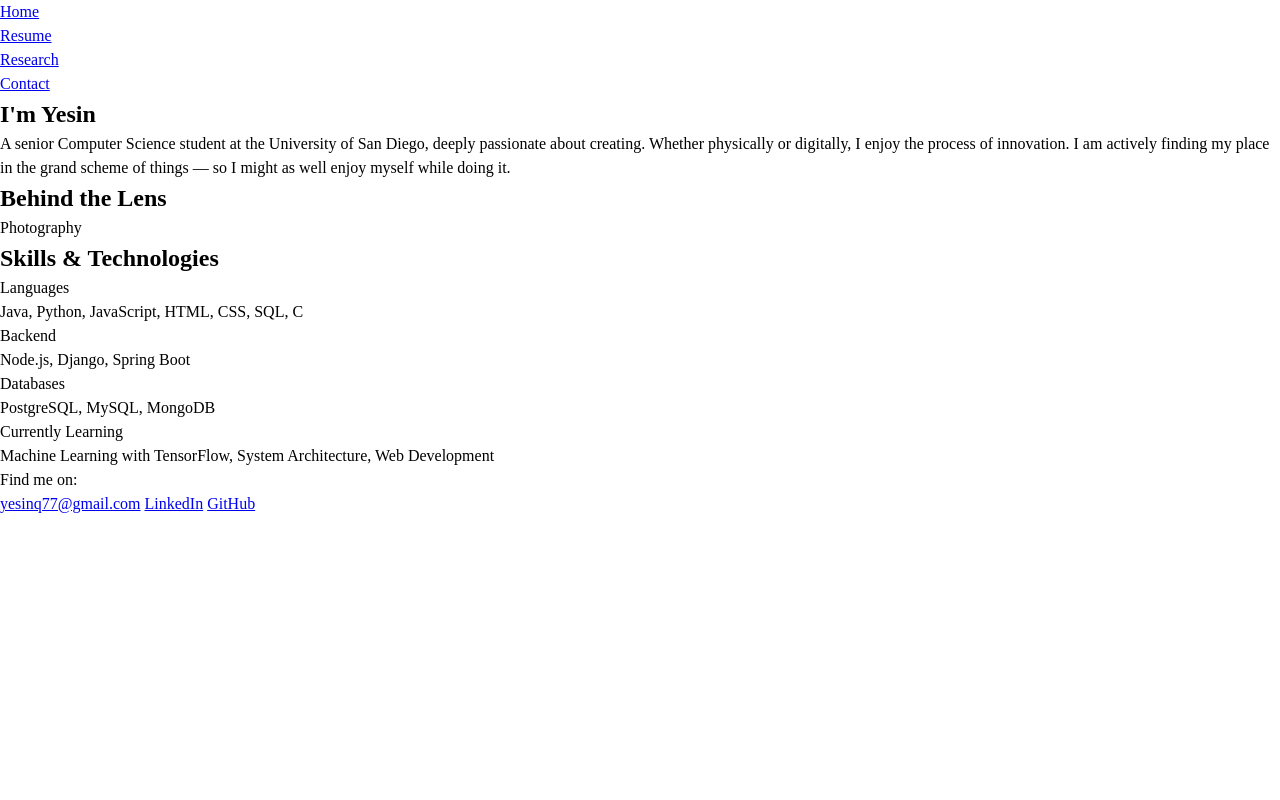
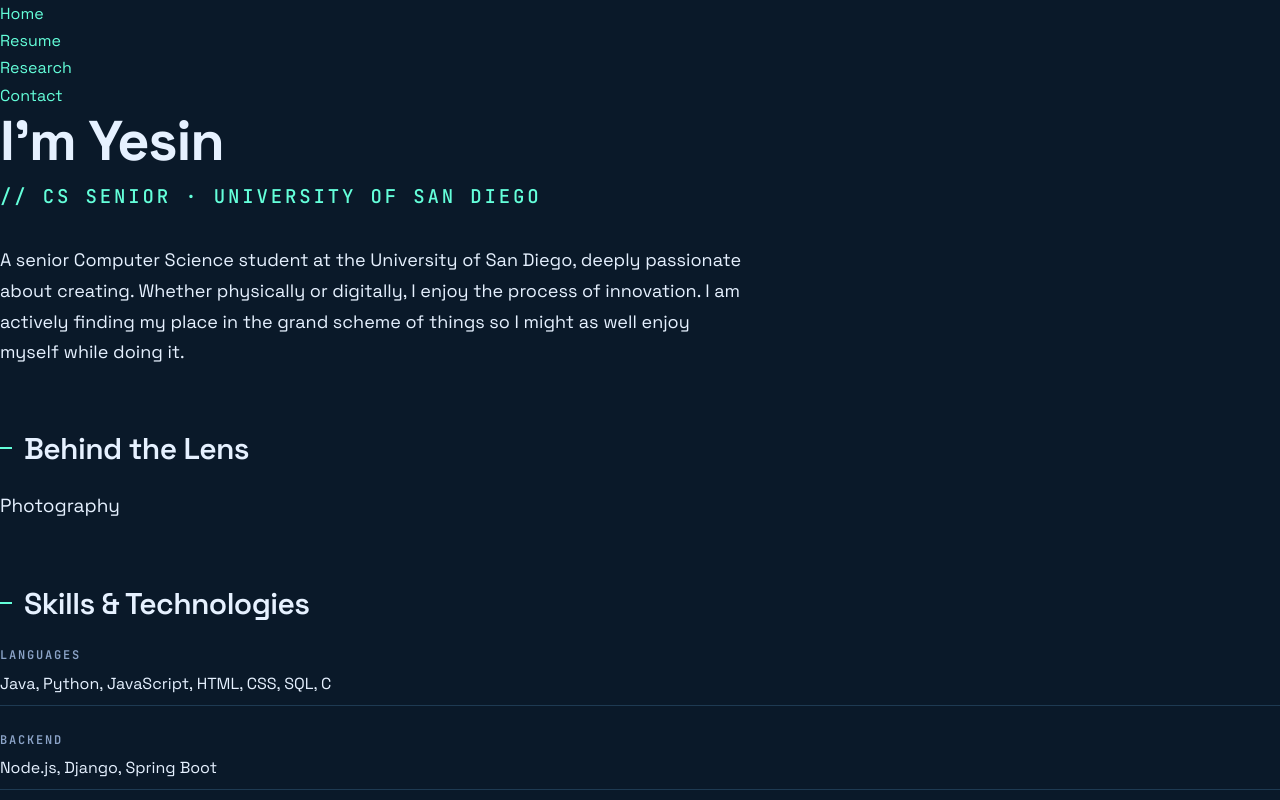
Before and after one commit to y3s1n/personal-portfolio, a plain HTML site: page index.html in a window 1280 px wide. Shown: the top 800 px of the page. Drawn offline with Linux system fonts and the light colour scheme.

Commit message:
Step 4: typography and personality completed

```diff
--- a/index.html
+++ b/index.html
@@ -3,7 +3,10 @@
 <head>
     <meta charset="UTF-8">
     <meta name="viewport" content="width=device-width, initial-scale=1.0">
-    <title>Yesin Qasem  Portfolio</title>
+    <title>Yesin Qasem — Portfolio</title>
+    <link rel="preconnect" href="https://fonts.googleapis.com">
+    <link rel="preconnect" href="https://fonts.gstatic.com" crossorigin>
+    <link href="https://fonts.googleapis.com/css2?family=Space+Grotesk:wght@400;500;600;700&family=JetBrains+Mono:wght@400;500;600&display=swap" rel="stylesheet">
     <link rel="stylesheet" href="styles.css">
 </head>
 <body>
@@ -21,7 +24,8 @@
     <main>
         <section aria-labelledby="intro-heading">
             <h1 id="intro-heading">I'm Yesin</h1>
-            <p>A senior Computer Science student at the University of San Diego, deeply passionate about creating. Whether physically or digitally, I enjoy the process of innovation. I am actively finding my place in the grand scheme of things — so I might as well enjoy myself while doing it.</p>
+            <p class="tagline">// CS Senior · University of San Diego</p>
+            <p>A senior Computer Science student at the University of San Diego, deeply passionate about creating. Whether physically or digitally, I enjoy the process of innovation. I am actively finding my place in the grand scheme of things so I might as well enjoy myself while doing it.</p>
         </section>
 
         <section aria-labelledby="photography-heading">
--- a/styles.css
+++ b/styles.css
@@ -1,3 +1,5 @@
+/* ---- Reset ---- */
+
 *,
 *::before,
 *::after {
@@ -12,12 +14,6 @@
 html {
     -webkit-text-size-adjust: 100%;
     overflow-x: hidden;
-}
-
-body {
-    min-height: 100vh;
-    line-height: 1.5;
-    -webkit-font-smoothing: antialiased;
 }
 
 ul,
@@ -66,3 +62,199 @@ address {
     outline: 2px solid currentColor;
     outline-offset: 3px;
 }
+
+/* ---- Variables ---- */
+
+:root {
+    --font-sans: 'Space Grotesk', -apple-system, BlinkMacSystemFont, 'Segoe UI', sans-serif;
+    --font-mono: 'JetBrains Mono', 'Fira Code', Consolas, Monaco, monospace;
+
+    --text-xs:   0.75rem;
+    --text-sm:   0.875rem;
+    --text-base: 1rem;
+    --text-lg:   1.125rem;
+    --text-xl:   1.25rem;
+    --text-2xl:  1.5rem;
+    --text-3xl:  1.875rem;
+    --text-4xl:  2.5rem;
+    --text-5xl:  3.5rem;
+
+    --leading-tight:   1.15;
+    --leading-normal:  1.5;
+    --leading-relaxed: 1.7;
+
+    --tracking-tight:  -0.02em;
+    --tracking-normal:  0;
+    --tracking-wide:    0.08em;
+    --tracking-wider:   0.15em;
+
+    --font-normal:   400;
+    --font-medium:   500;
+    --font-semibold: 600;
+    --font-bold:     700;
+
+    --color-bg:        #0a1929;
+    --color-surface:   #0f2235;
+    --color-ink:       #e6f1ff;
+    --color-ink-dim:   #8ba3c7;
+    --color-ink-dimmer:#5a7595;
+    --color-accent:    #64ffda;
+    --color-grid:      #1e3a52;
+}
+
+/* ---- Base ---- */
+
+body {
+    font-family: var(--font-sans);
+    font-size: var(--text-base);
+    font-weight: var(--font-normal);
+    line-height: var(--leading-relaxed);
+    color: var(--color-ink);
+    background-color: var(--color-bg);
+    min-height: 100vh;
+    -webkit-font-smoothing: antialiased;
+}
+
+/* ---- Headings ---- */
+
+h1 {
+    font-family: var(--font-sans);
+    font-size: var(--text-5xl);
+    font-weight: var(--font-bold);
+    line-height: var(--leading-tight);
+    letter-spacing: var(--tracking-tight);
+    color: var(--color-ink);
+    margin-bottom: 0.5rem;
+}
+
+h2 {
+    font-family: var(--font-sans);
+    font-size: var(--text-3xl);
+    font-weight: var(--font-semibold);
+    line-height: var(--leading-tight);
+    letter-spacing: var(--tracking-tight);
+    color: var(--color-ink);
+    margin-top: 4rem;
+    margin-bottom: 1.5rem;
+    position: relative;
+    padding-left: 1.5rem;
+}
+
+h2::before {
+    content: '';
+    position: absolute;
+    left: 0;
+    top: 0.5em;
+    width: 0.75rem;
+    height: 2px;
+    background: var(--color-accent);
+}
+
+h3 {
+    font-family: var(--font-sans);
+    font-size: var(--text-xl);
+    font-weight: var(--font-medium);
+    color: var(--color-ink);
+}
+
+/* ---- Tagline ---- */
+
+.tagline {
+    font-family: var(--font-mono);
+    font-size: var(--text-sm);
+    font-weight: var(--font-medium);
+    color: var(--color-accent);
+    letter-spacing: var(--tracking-wider);
+    text-transform: uppercase;
+    margin-bottom: 2rem;
+}
+
+/* ---- Paragraphs ---- */
+
+p {
+    font-size: var(--text-lg);
+    line-height: var(--leading-relaxed);
+    color: var(--color-ink);
+    margin-bottom: 1.25rem;
+    max-width: 65ch;
+}
+
+section > p:first-of-type {
+    font-size: 1.1875rem;
+}
+
+/* ---- Links ---- */
+
+a {
+    color: var(--color-accent);
+    text-decoration: none;
+    border-bottom: 1px solid var(--color-accent);
+    padding-bottom: 1px;
+    transition: opacity 0.2s ease;
+}
+
+a:hover {
+    opacity: 0.7;
+}
+
+.nav-list a {
+    border-bottom: none;
+    padding-bottom: 0;
+}
+
+/* ---- Definition list (skills) ---- */
+
+dt {
+    font-family: var(--font-mono);
+    font-size: var(--text-xs);
+    font-weight: var(--font-semibold);
+    color: var(--color-ink-dim);
+    text-transform: uppercase;
+    letter-spacing: var(--tracking-wider);
+    margin-top: 1.5rem;
+    margin-bottom: 0.25rem;
+}
+
+dd {
+    font-family: var(--font-sans);
+    font-size: var(--text-base);
+    color: var(--color-ink);
+    margin-left: 0;
+    margin-bottom: 0.5rem;
+    padding-bottom: 0.5rem;
+    border-bottom: 1px solid var(--color-grid);
+}
+
+
+/* ---- Content list bullets ---- */
+
+main ul {
+    padding-left: 1.5rem;
+}
+
+main ul li {
+    position: relative;
+    margin-bottom: 0.75rem;
+}
+
+main ul li::before {
+    content: '+';
+    position: absolute;
+    left: -1.5rem;
+    color: var(--color-accent);
+    font-family: var(--font-mono);
+    font-weight: var(--font-semibold);
+}
+
+/* ---- Responsive type scale ---- */
+
+@media (max-width: 768px) {
+    :root {
+        --text-5xl: 2.25rem;
+        --text-4xl: 1.875rem;
+        --text-3xl: 1.5rem;
+        --text-2xl: 1.25rem;
+        --text-xl:  1.125rem;
+        --text-lg:  1.0625rem;
+    }
+}
```
Also changed, not shown: contact.html (+3 -0 lines), research.html (+3 -0 lines), resume.html (+3 -0 lines).
